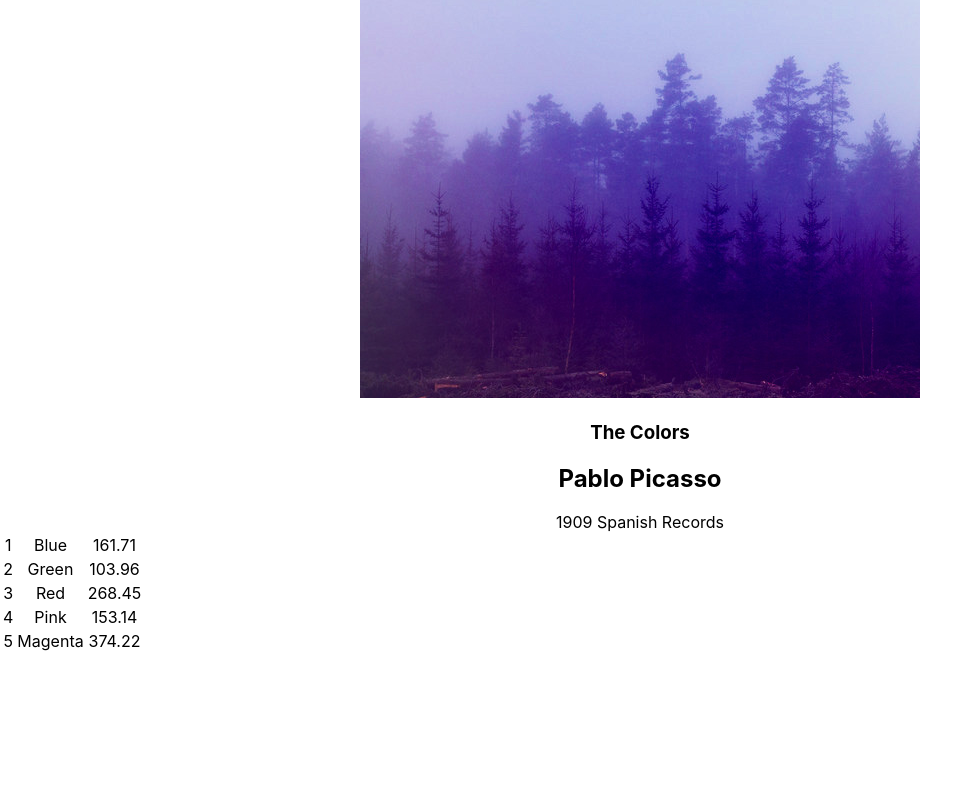
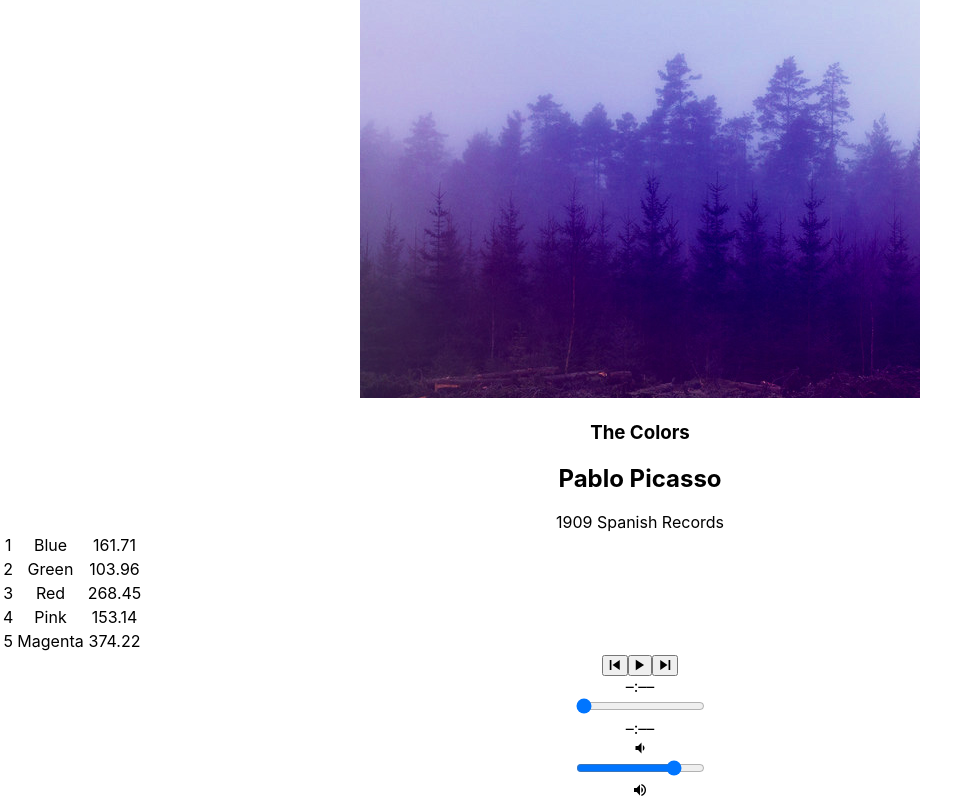
Before and after one commit to dclandon42/bloc-jams-react, a React (Create React App) app: page /album/the-colors in a window 1280 px wide. Shown: the part 264-1064 px from the top of the page, without its empty margins (0-979 px from the left). Before the commit the page ends 918 px from the top, so only its background shows below. Built offline with nearby package versions, Linux system fonts and the light colour scheme.

Commit message:
checkpoint 15 player bar: completed

```diff
--- a/src/components/Album.js
+++ b/src/components/Album.js
@@ -1,5 +1,6 @@
 import React, {Component} from 'react';
 import albumData from './../data/albums';
+import PlayerBar from './PlayerBar';
 
 class Album extends Component {
   constructor(props){
@@ -68,6 +69,14 @@
         }
       }
 
+      handlePrevClick() {
+        const currentIndex = this.state.album.songs.findIndex(song => this.state.currentSong === song);
+      const newIndex = Math.max(0, currentIndex - 1);
+      const newSong = this.state.album.songs[newIndex];
+      this.setSong(newSong);
+      this.play();
+      }
+
   render(){
     return(
       <section className="album">
@@ -105,6 +114,12 @@
             </tbody>
 
           </table>
+          <PlayerBar
+          isPlaying={this.state.isPlaying}
+          currentSong={this.state.currentSong}
+          handleSongClick={()=> this.handleSongClick(this.state.currentSong)}
+          handlePrevClick={() => this.handlePrevClick()}
+          />
         </section>
       );
     }
--- /dev/null
+++ b/src/components/PlayerBar.js
@@ -0,0 +1,33 @@
+import React, {Component} from 'react';
+
+class PlayerBar extends Component {
+  render(){
+    return(
+    <section className="player-bar" onClick={this.props.handleSongClick}>
+      <section id="buttons">
+        <button id="previous" onClick={this.props.handlePrevClick}>
+          <span className="icon ion-md-skip-backward"></span>
+        </button>
+        <button id="play-pause">
+          <span className={this.props.isPlaying ? "icon ion-md-pause" : 'icon ion-md-play'}></span>
+        </button>
+        <button id="next">
+          <span className="icon ion-md-skip-forward"></span>
+        </button>
+      </section>
+      <section id="time-control">
+        <div className="current-time">–:––</div>
+        <input type="range" className="seek-bar" value="0" />
+        <div className="total-time">–:––</div>
+      </section>
+      <section id="volume-control">
+        <div className="icon ion-md-volume-low"></div>
+        <input type="range" className="seek-bar" value="80" />
+        <div className="icon ion-md-volume-high"></div>
+      </section>
+    </section>
+    );
+  }
+}
+
+export default PlayerBar;
```
